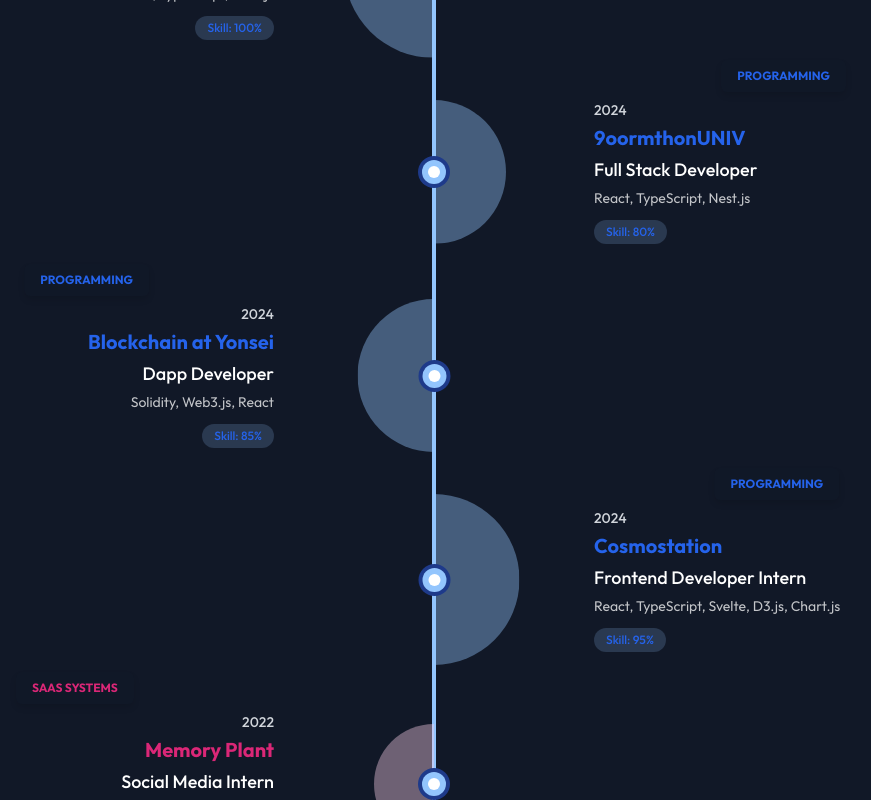
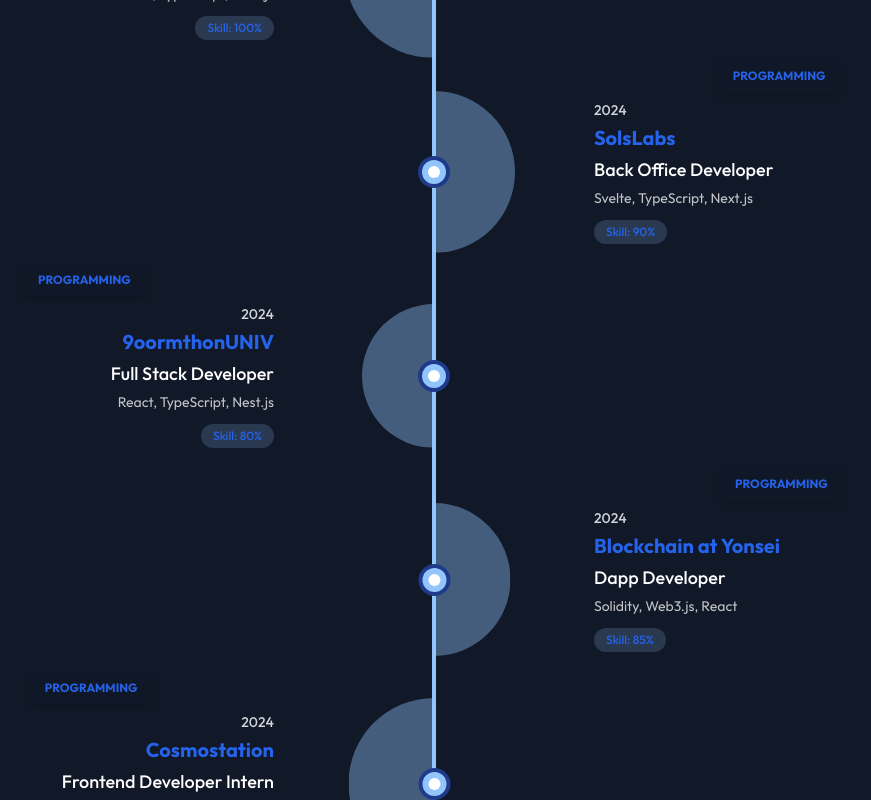
Before and after one commit to liupei8979/sample-cv, a React (Vite) app: page / in a window 1280 px wide. Shown: the part 2680-3480 px from the top of the page, without its empty margins (206-1077 px from the left). Built offline with nearby package versions, Linux system fonts and the light colour scheme.

Commit message:
Feat: 이력 추가

```diff
--- a/src/constants/experiences.ts
+++ b/src/constants/experiences.ts
@@ -6,6 +6,15 @@
     tech: "React, TypeScript, Next.js",
     description: "'Bigglz' Web Frontend Developer",
     capability: 100, // 역량 점수 (0-100)
+    category: "PROGRAMMING",
+  },
+  {
+    year: "2024",
+    company: "SolsLabs",
+    position: "Back Office Developer",
+    tech: "Svelte, TypeScript, Next.js",
+    description: "'SolsLabs' Back Office Planning and Development",
+    capability: 90,
     category: "PROGRAMMING",
   },
   {
```
